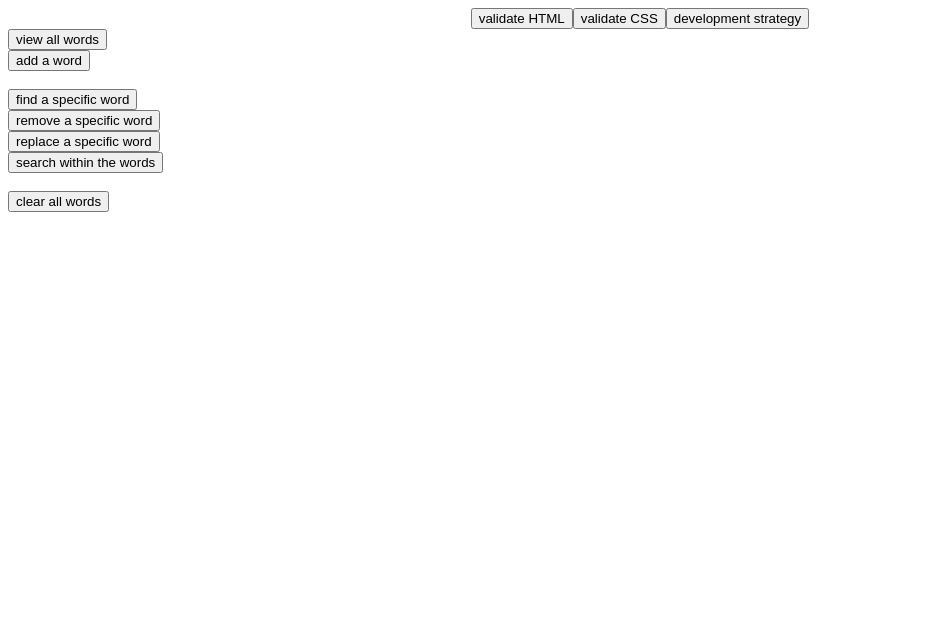
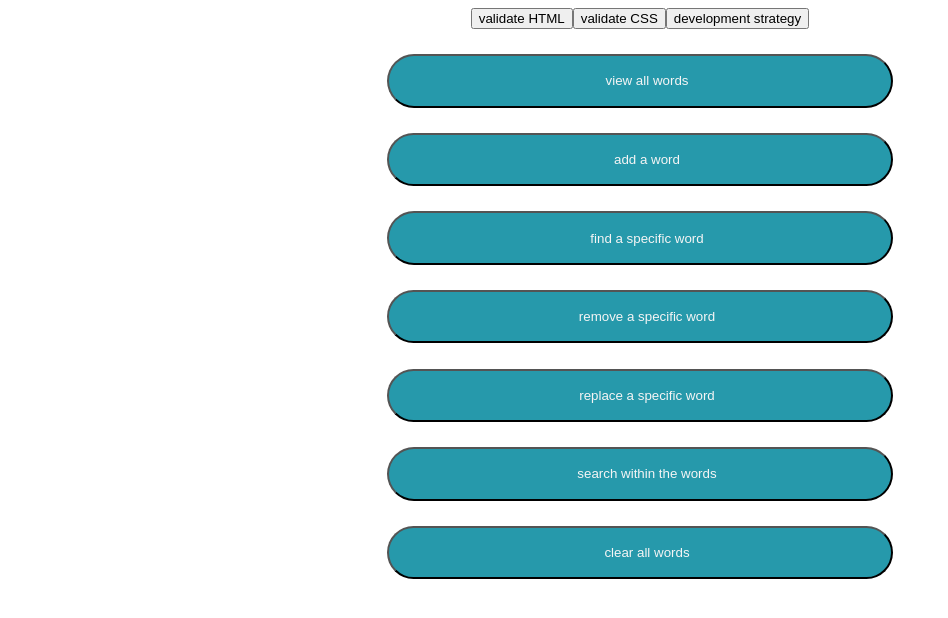
Before and after one commit to LujiAnna/favorite-words, a plain HTML site: page index.html in a window 1280 px wide. Shown: the whole page, without its empty margins (0-948 px from the left). Drawn offline with Linux system fonts and the light colour scheme.

Commit message:
UI Completed
Closes #1

```diff
--- a/style.css
+++ b/style.css
@@ -1,3 +1,20 @@
-.poo {
-  color:brown;
+main button {
+  color:whitesmoke;
+  border-radius: 300px;
+  height:4em;
+  width: 40%;
+  padding-left: 20px;
+  background-color:#2699ab;
+  margin-left: 30%;
+  margin-top: 2%;
+  text-align: center;
+  font-family: Arial, Helvetica, sans-serif;
+
 }
+main button:hover{
+  background-color: yellow;
+  color: coral;
+  font-style: italic;
+  font-size: medium;
+  font-weight: bold;
+}
```
Also changed, not shown: index.html (+0 -2 lines).
